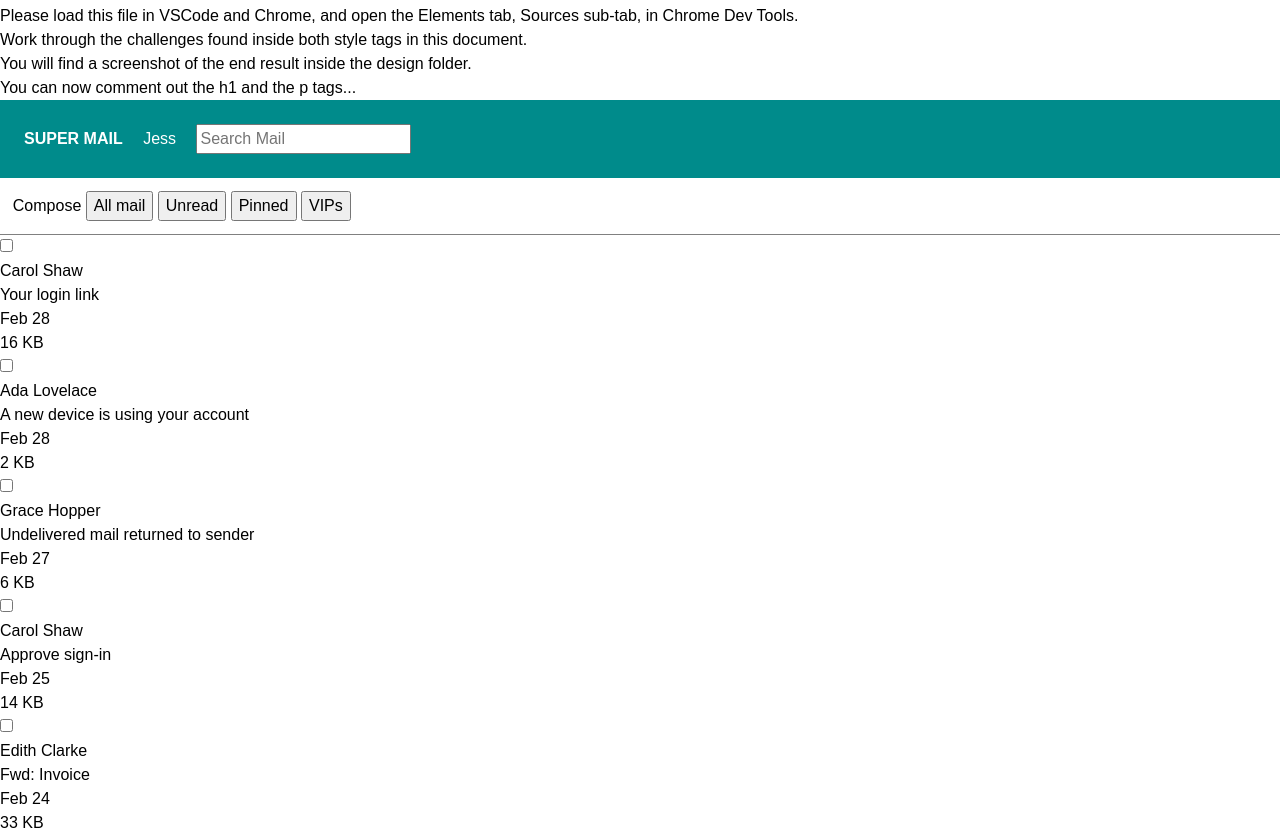
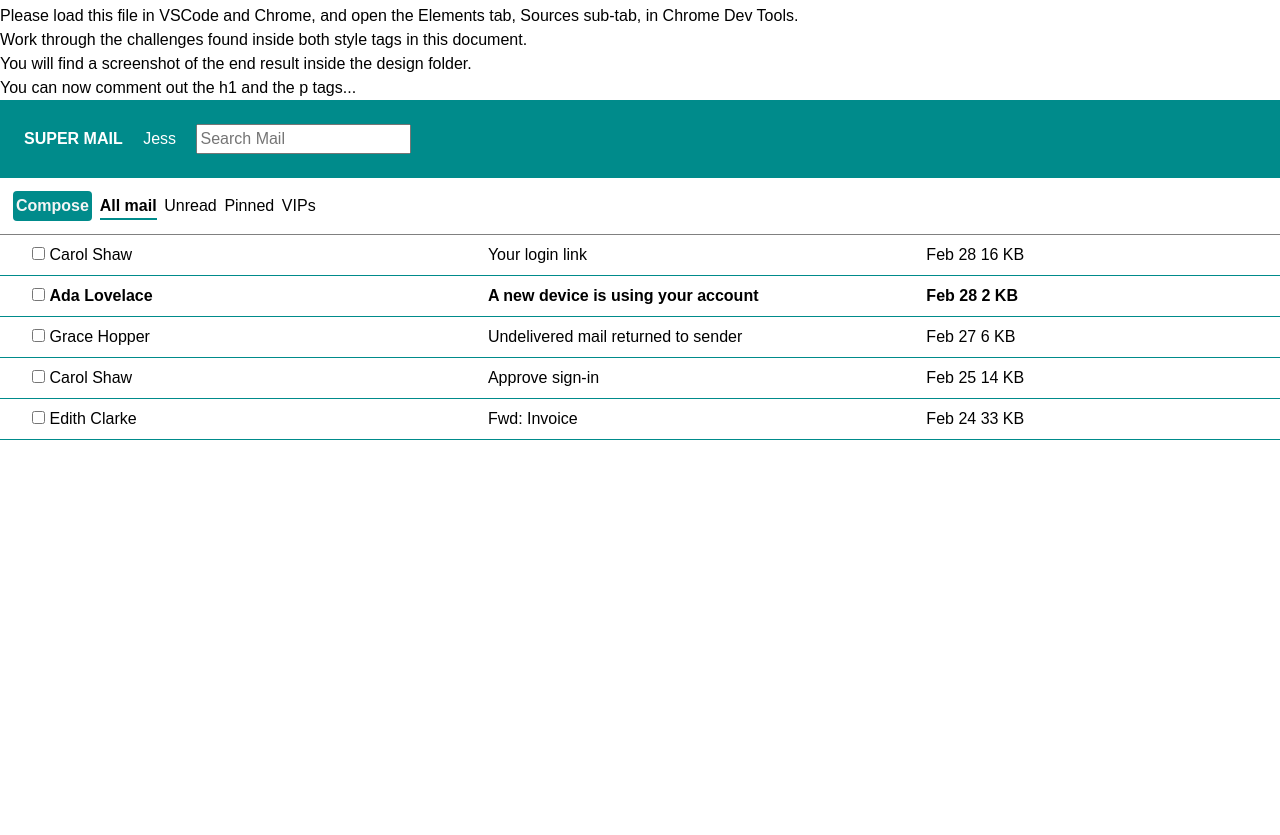
Before and after one commit to bloominstituteoftechnology/module-project-html-and-css-ii-RobertJanksGit, a plain HTML site: page index.html in a window 1280 px wide. Shown: the part 44-879 px from the top of the page. After the commit the page ends 800 px from the top, so only its background shows below. Drawn offline with Linux system fonts and the light colour scheme.

Commit message:
finished project. Last push.

```diff
--- a/index.html
+++ b/index.html
@@ -122,30 +122,68 @@
 
       /* 👉 Task 9- Target the "Compose" button, although note it's a div instead an actual button.
       Give it color, bold text, background, padding, border radius, margin right, and a cursor of pointer. */
+      #headerBottom div:nth-of-type(1) {
+        color: whitesmoke;
+        font-weight: bold;
+        background-color: darkcyan;
+        padding: 0.2rem;
+        border-radius: 4px;
+        margin-right: 0.1rem;
+        cursor: pointer;
+      }
 
       /* 👉 Task 10- Research how to remove all the default styling of button elements.
       Target the button elements inside the element with id headerBottom.
       Remove all their styling, give them a bit of margin to the right, and a cursor of pointer. */
+      #headerBottom button {
+        border: none;
+        padding: 0;
+        margin: 0.1rem;
+        background: none;
+        outline: none;
+        font: inherit;
+        color: inherit;
+        box-sizing: border-box;
+        cursor: pointer;
+      }
 
       /* 👉 Task 11- Target the button element inside the id headerBottom that has a class of active
       Make the font weight be bolder, and add a bottom border of 2 pixels solid color (you choose the color).
       Add the class name to the "All mail" button. */
+      #headerBottom .active {
+        font-weight: bolder;
+        border-bottom: 2px solid darkcyan;
+      }
 
       /* 👉 Task 12- Target all divs directly nested inside elements with a class of email,
       and make them display as inline-block elements.
       This will make each email render all its details in the same line*/
+      .email div {
+        display: inline-block;
+      }
 
       /* 👉 Task 13- Target the elements with a class of email.
       Give them some padding, bigger padding to the left, and a bottom border of very light grey. */
+      .email {
+        padding: 0.5rem;
+        padding-left: 2rem;
+        border-bottom: 1px solid darkcyan;
+      }
 
       /* 👉 Task 14- Target each div inside the element with a class of email.
       Make the email author and the email subject take 35% of the width of the parent element.
       Make the check, the date and the size take up 8% of the width of the parent element.
       This will arrange the details in visible columns. */
+      .email div:nth-of-type(2),
+      .email div:nth-of-type(3) {
+        width: 35%;
+      }
 
       /* 👉 Task 15- Target the second email and have its font weight be bold.
       This will make it look "unread". */
-
+      #emails .email:nth-of-type(2) {
+        font-weight: bold;
+      }
       /* Well done! Check the design file to make sure you are close enough. */
     </style>
     <title>Document</title>
@@ -181,7 +219,7 @@
         <div id="headerBottom">
           <div>Compose</div>
           <div>
-            <button>All mail</button>
+            <button class="active">All mail</button>
             <button>Unread</button>
             <button>Pinned</button>
             <button>VIPs</button>
```
